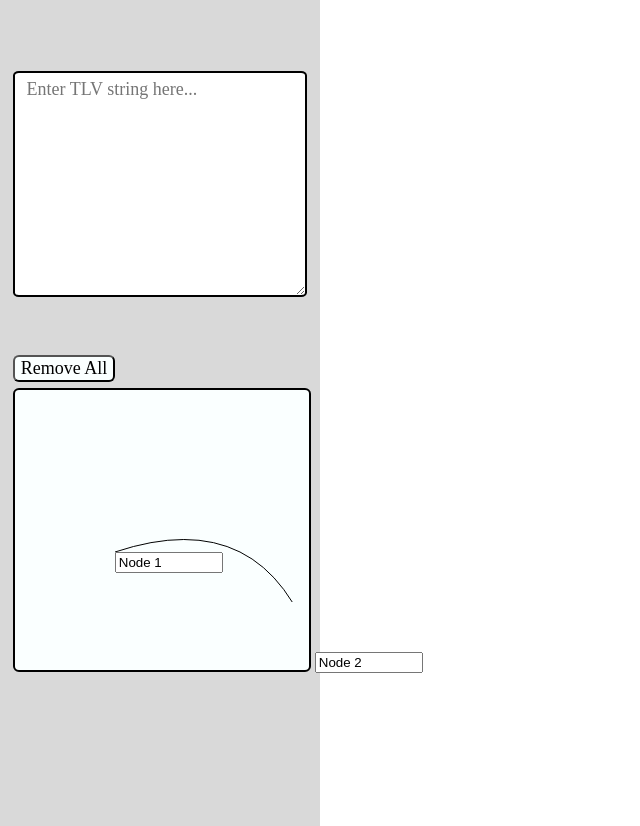
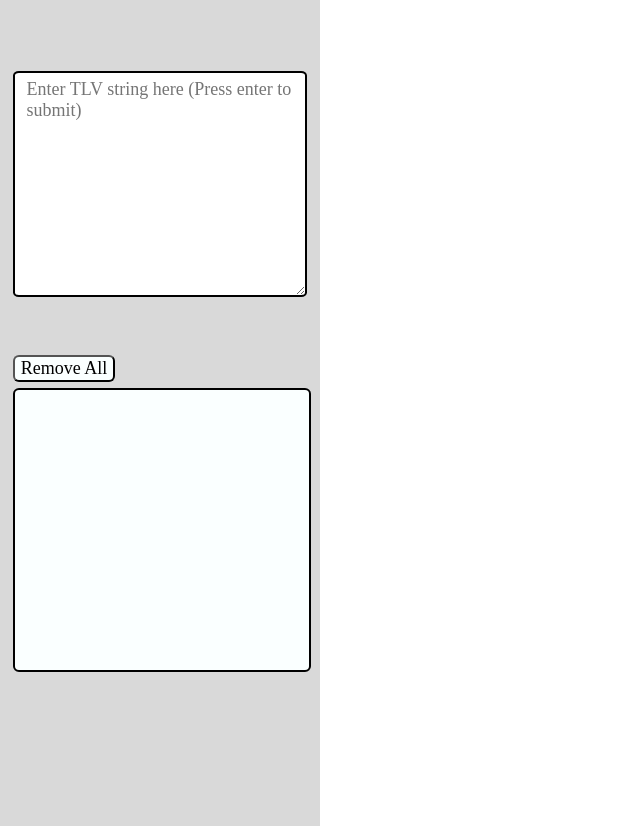
Before and after one commit to kugesh-Rajasekaran/tlv-workbench, an Angular app: page / in a window 1280 px wide. Shown: the whole page, without its empty margins (0-640 px from the left). Built offline with nearby package versions, Linux system fonts and the light colour scheme.

Commit message:
feat: added tlv list display and selection

```diff
--- a/src/app/app.component.css
+++ b/src/app/app.component.css
@@ -65,5 +65,17 @@
   border-radius: 2%;
   display: flex;
   flex-direction: column;
-  justify-content: center;
+  justify-content: flex-start;
+  overflow-y: auto;
 }
+
+
+.tlv-list {
+  height: 100%;
+  cursor: pointer;
+  padding: 4px 8px;
+  font-size: large;
+  display: flex;
+  flex-direction: column;
+  justify-content: flex-start;
+}
--- a/src/app/app.component.html
+++ b/src/app/app.component.html
@@ -1,7 +1,7 @@
 <div class="container-1">
   <div class="sidebar">
-    <textarea [(ngModel)]="tlv" (keydown.enter)="onSubmitTlv()" type="text" rows="10"
-      placeholder="Enter TLV string here...">
+    <textarea [(ngModel)]="tlv" (keydown)="onSubmitTlv($event)" type="text" rows="10"
+      placeholder="Enter TLV string here (Press enter to submit)">
     </textarea>
 
     <div class="container-2">
@@ -12,12 +12,16 @@
       </div>
 
       <div class="container-3">
+        <p class="tlv-list" *ngFor="let tlv of tlvHistory.reverse()" (click)="onItemClick(tlv)">
+          {{ tlv }}
+        </p>
 
-        <tree> </tree>
       </div>
     </div>
 
   </div>
 
+  <!-- <tree /> -->
+
 
 </div>
--- a/src/app/app.component.ts
+++ b/src/app/app.component.ts
@@ -1,4 +1,4 @@
-import { Component } from '@angular/core';
+import { Component, ElementRef } from '@angular/core';
 import { StorageHelper } from './utils/storage';
 
 @Component({
@@ -10,7 +10,7 @@ export class AppComponent {
   tlv: string | null;
   tlvHistory: string[];
 
-  constructor() {
+  constructor(private el: ElementRef) {
     this.tlv = null;
     this.tlvHistory = StorageHelper.tlvs;
   }
@@ -21,9 +21,18 @@ export class AppComponent {
     localStorage.setItem('tlv-history', '[]');
   }
 
-  onSubmitTlv() {
+  onSubmitTlv(event: KeyboardEvent) {
+    console.log('onSubmitTlv');
+    if (event.key !== 'Enter') return;
+    event.preventDefault();
     const resultTLV = this.tlv?.replace(' ', '').replace('\n', '');
     if (!resultTLV) return;
-    const stored = StorageHelper.addTlv(resultTLV);
+    StorageHelper.addTlv(resultTLV);
+    this.tlvHistory.push(resultTLV);
+    this.tlv = null;
+  }
+
+  onItemClick(tlv: string) {
+    console.log('onItemClick');
   }
 }
```
Also changed, not shown: package.json (+11 -11 lines), 1 other file (tests, documents, lock files or other folders).
